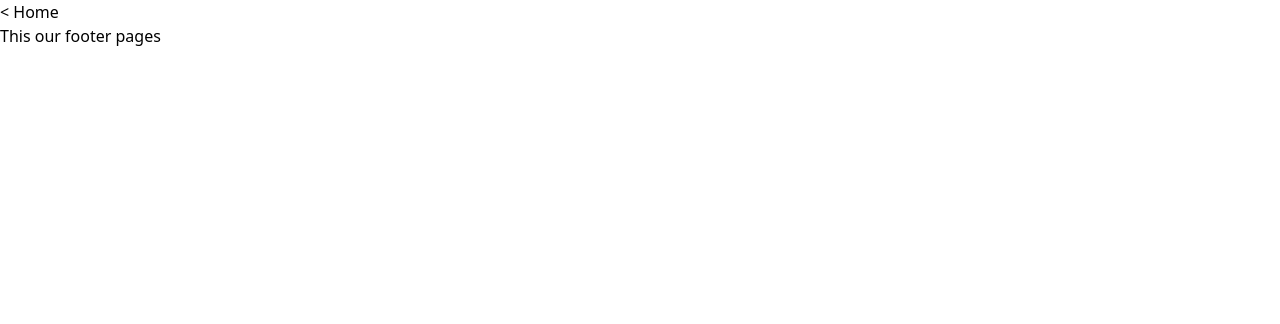
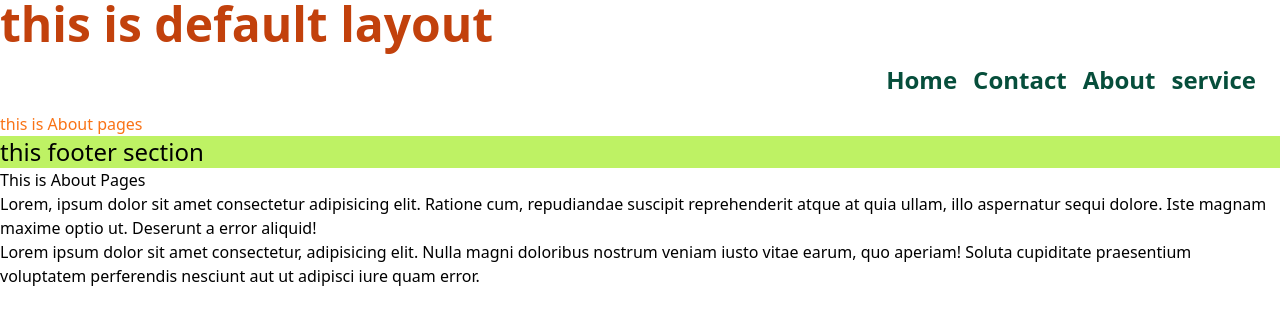
Before and after one commit to amithasanamithasan/Nuxt-js-basic, a Nuxt app: page /about in a window 1280 px wide. Shown: the top 324 px of the page. Built offline with nearby package versions, Linux system fonts and the light colour scheme.

Commit message:
Component using to other Component

```diff
--- /dev/null
+++ b/component/About.vue
@@ -0,0 +1,18 @@
+<script lang="ts" setup>
+
+</script>
+
+<template>
+    <div>
+        <h1>This is About Pages </h1>
+        <h1> Lorem, ipsum dolor sit amet consectetur adipisicing elit. Ratione cum,
+        repudiandae suscipit reprehenderit atque at quia ullam, illo aspernatur sequi dolore.
+        Iste magnam maxime optio ut. Deserunt a error aliquid!</h1>
+        <h1>Lorem ipsum dolor sit amet consectetur, adipisicing elit. Nulla magni doloribus nostrum veniam iusto vitae earum, quo aperiam! Soluta cupiditate praesentium voluptatem
+        perferendis nesciunt aut ut adipisci iure quam error.</h1>
+    </div>
+</template>
+
+<style lang="postcss" scoped>
+
+</style>
--- /dev/null
+++ b/component/Home.vue
@@ -0,0 +1,15 @@
+<script lang="ts" setup>
+
+</script>
+
+<template>
+<div>
+    <h2>this is Home pages  </h2>
+    <h2>this is Home pages  </h2>
+    <h2>this is home pages</h2>
+</div>
+</template>
+
+<style lang="postcss" scoped>
+
+</style>
--- /dev/null
+++ b/component/ServicesList.vue
@@ -0,0 +1,20 @@
+<script lang="ts" setup>
+
+</script>
+
+<template>
+
+    <div>
+        <h1>This is services list </h1>
+        <h2>servies : 1</h2>
+        <h2>servies : 2</h2>
+        <h2>servies : 3</h2>
+        <h2>servies : 4</h2>
+
+
+    </div>
+</template>
+
+<style lang="postcss" scoped>
+
+</style>
--- a/layouts/aboutlayout.vue
+++ b/layouts/aboutlayout.vue
@@ -1,14 +1,17 @@
+
 <script lang="ts" setup>
 
 </script>
 
 <template>
-    <nav>
-    <<RouterLink to="/"> Home </RouterLink>
+    <nav class="text-5xl text-red-600  text-center">
+    <RouterLink to="/"> <=Home </RouterLink>
     </nav>
+<div>
 
-    <footer>
-        <h2>This our footer pages</h2>
+</div>
+    <footer class ="text-5xl text-indigo-600 mx-auto text-center py-[1000px] ">
+        <h2 class=" mb-3">This our footer pages wwww.Amit@gmail.com</h2>
     </footer>
 </template>
 
--- a/layouts/default.vue
+++ b/layouts/default.vue
@@ -3,11 +3,15 @@
 </script>
 
 <template>
-    <h1 class="text-5xl font-semibold text-orange-700">this is  default layout </h1>
+    <h1 class="text-5xl font-semibold text-orange-700 ">this is  default layout </h1>
+    <div class =" flex justify-end gap-4 my-4 mx-6 text-emerald-900 text-2xl  font-bold">
+
     <RouterLink to="/">Home</RouterLink>
   <RouterLink to="/contact">Contact </RouterLink>
   <RouterLink to="/about">About</RouterLink>
   <RouterLink to="/service">service</RouterLink>
+     </div>
+
     <slot></slot>
 </template>
 
--- a/pages/about.vue
+++ b/pages/about.vue
@@ -1,12 +1,23 @@
 <script lang="ts" setup>
+import About from '~/component/About.vue';
 definePageMeta({
-    layout: 'aboutlayout'
+    layouts: 'aboutlayout'
 })
 </script>
 
 <template>
+
     <div>
+
         <h1 class="text-orange-500"> this is About pages</h1>
 
+
+        <footer>
+            <div>
+                <h1 class="text-2xl bg-lime-300">this footer section </h1>
+         <About></About>
+            </div>
+        </footer>
     </div>
+
 </template>
--- a/pages/index.vue
+++ b/pages/index.vue
@@ -1,10 +1,12 @@
 <script lang="ts" setup>
+import Home from '~/component/Home.vue';
+
 
 </script>
 
 <template>
     <div>
-
+<Home></Home>
 
     </div>
 </template>
--- /dev/null
+++ b/pages/product/detail.vue
@@ -0,0 +1,22 @@
+<script lang="ts" setup>
+
+</script>
+
+<template>
+    <div>
+        <div>
+            <h1>Product Details Below Here:</h1>
+            <p>Lorem ipsum dolor sit amet, consectetur adipisicing elit. Quis numquam tempore quisquam consectetur expedita, eaque minus possimus exercitationem ipsam beatae veritatis ab ad eos soluta perspiciatis sit explicabo laborum modi.</p>
+            <p>
+            Lorem ipsum dolor sit amet consectetur adipisicing elit. Modi consequatur autem iure iusto dolores facilis assumenda ipsam maxime? Illum, commodi ea ipsum obcaecati quaerat non accusamus aspernatur minima qui doloremque.
+            </p>
+            <p>
+                Lorem ipsum dolor sit amet consectetur adipisicing elit. Cum illo possimus vero omnis quas odit deserunt, perferendis obcaecati optio ratione quis. Praesentium porro nemo est nisi, quisquam nihil omnis fugit?
+            </p>
+        </div>
+    </div>
+</template>
+
+<style lang="postcss" scoped>
+
+</style>
--- a/pages/service.vue
+++ b/pages/service.vue
@@ -1,9 +1,17 @@
 <script lang="ts" setup>
+import ServicesList from '~/component/ServicesList.vue';
+import detail from './product/detail.vue';
 
 </script>
 
 <template>
     <h1>this is services pages</h1>
+    <div>
+        <ServicesList></ServicesList>
+<div>
+   <detail></detail>
+</div>
+    </div>
 </template>
 
 <style lang="postcss" scoped>
```
